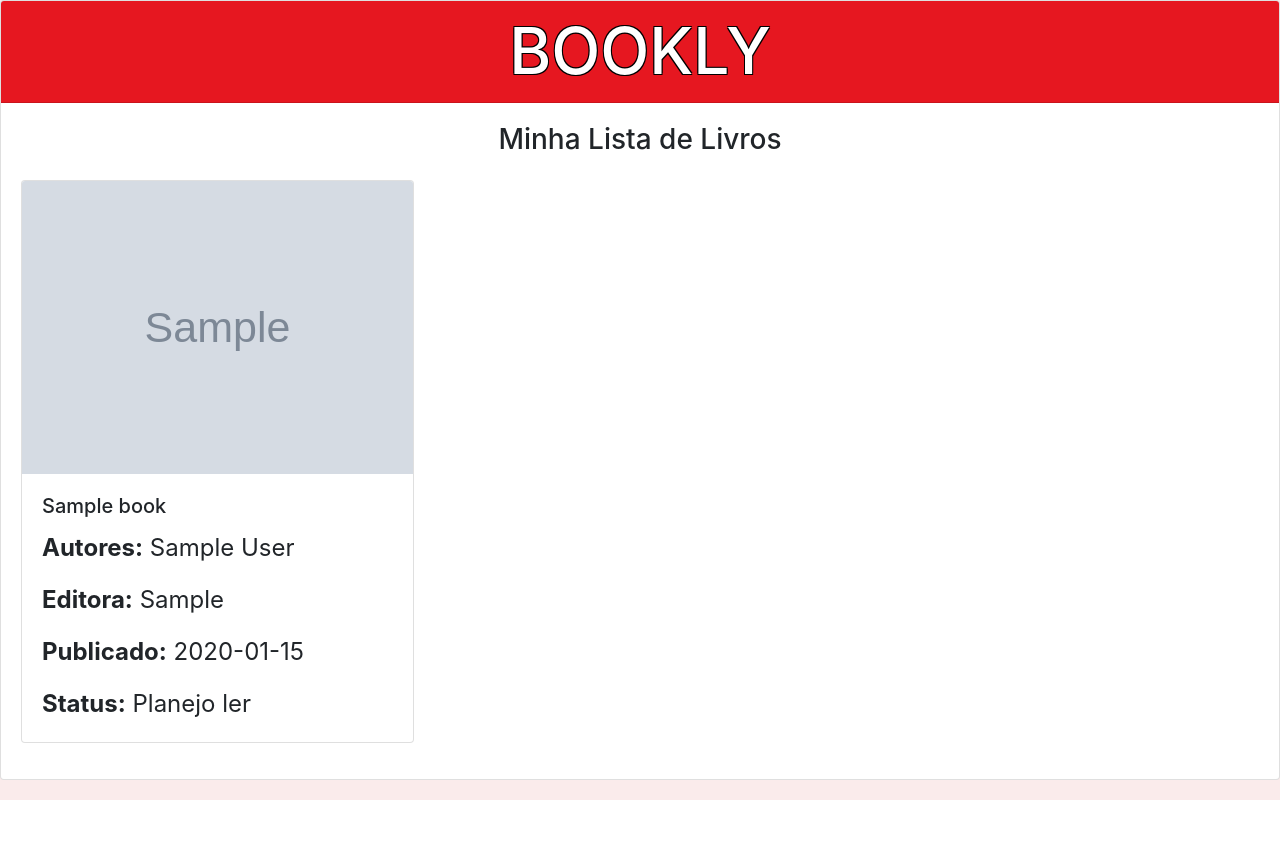
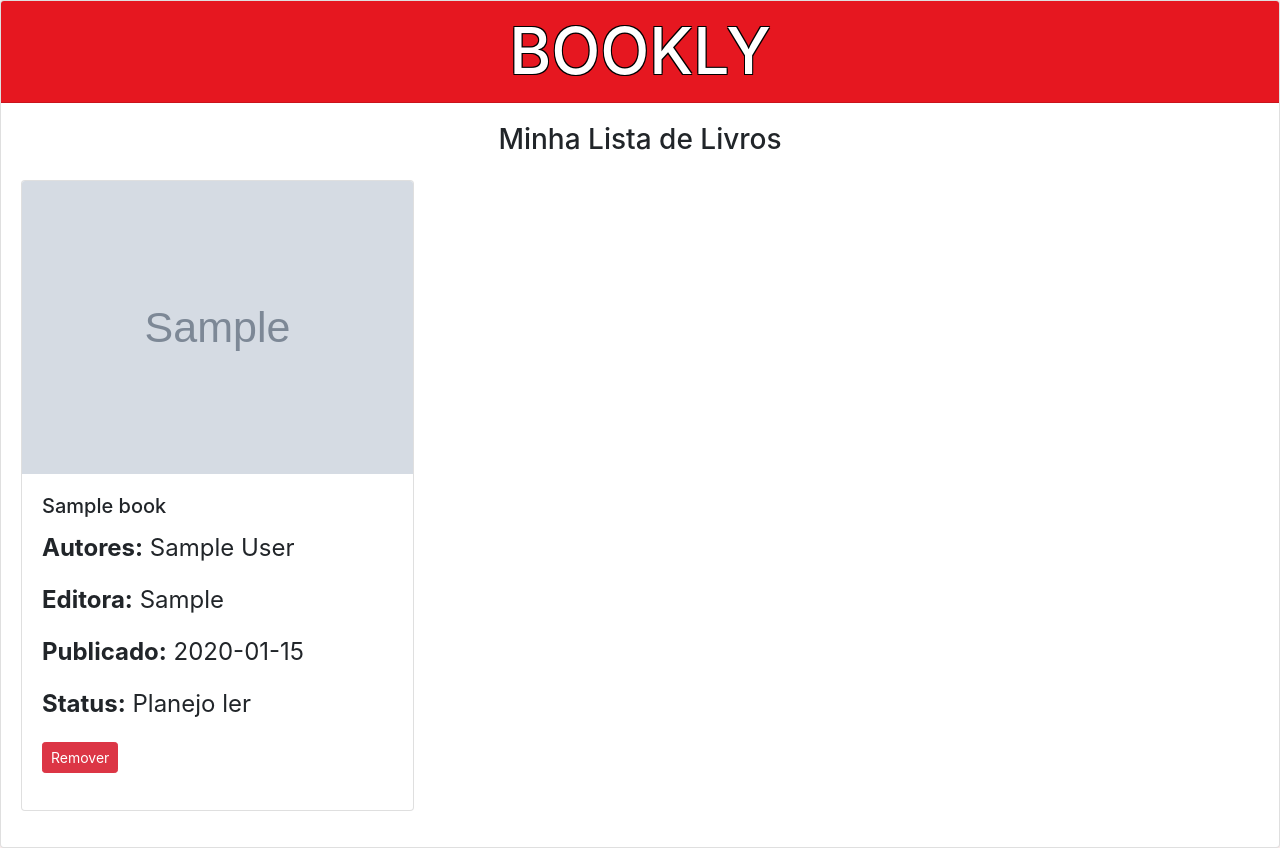
Before and after one commit to pedrohmadruga/wsBackend-Fabrica25.2, a Django app: page /profile/ in a window 1280 px wide. Before the commit the page ends 800 px from the top, so only its background shows below. Run offline with Django 5.2, Linux system fonts and the light colour scheme; a user stored in the database is signed in; tables that the repository leaves empty hold one stand-in row (values such as "Sample post"); grey boxes marked "Sample" are stand-in pictures; some libraries are stand-ins or nearby versions.

Commit message:
feat :arrow_up: Opção de remover da lista

```diff
--- a/project/core/templates/profile.html
+++ b/project/core/templates/profile.html
@@ -34,6 +34,14 @@
           <p class="card-text">
             <strong>Status:</strong> {{ userbook.get_status_display }}
           </p>
+          <p class="card-text mt-2">
+            <form method="post" action="{% url 'remove_book' userbook.id %}">
+                {% csrf_token %}
+                <button type="submit" class="btn btn-danger btn-sm">
+                    <i class="fas fa-trash-alt"></i> Remover
+                </button>
+            </form>
+        </p>
         </div>
       </div>
     </div>
--- a/project/core/urls.py
+++ b/project/core/urls.py
@@ -1,5 +1,5 @@
 from django.urls import path
-from .views import HomeView, BookSearchView, CustomLoginView, SignUpView, ProfileView, AddBookToListView
+from .views import HomeView, BookSearchView, CustomLoginView, SignUpView, ProfileView, AddBookToListView, RemoveBookFromListView
 
 urlpatterns = [
     path('', HomeView.as_view(), name = 'home'),
@@ -7,5 +7,6 @@ urlpatterns = [
     path('login/', CustomLoginView.as_view(), name = 'login'),
     path('signup/', SignUpView.as_view(), name='signup'),
     path('profile/', ProfileView.as_view(), name='profile'),
-    path('add-book/', AddBookToListView.as_view(), name='add_book')
+    path('add-book/', AddBookToListView.as_view(), name='add_book'),
+    path('remove-book/<int:userbook_id>/', RemoveBookFromListView.as_view(), name='remove_book'),
 ]
--- a/project/core/views.py
+++ b/project/core/views.py
@@ -5,6 +5,7 @@ from django.contrib.auth.mixins import LoginRequiredMixin
 import requests, math
 from django.urls import reverse_lazy
 from .models import CustomUser, UserBook, Book
+from django.shortcuts import redirect, get_object_or_404
 
 class HomeView(TemplateView):
     template_name = 'home.html'
@@ -124,3 +125,10 @@ class AddBookToListView(LoginRequiredMixin, View):
         )
 
         return redirect(request.META.get("HTTP_REFERER", "home"))
+
+
+class RemoveBookFromListView(LoginRequiredMixin, View):
+    def post(self, request, userbook_id, *args, **kwargs):
+        userbook = get_object_or_404(UserBook, id=userbook_id, user=request.user)
+        userbook.delete()
+        return redirect(request.META.get("HTTP_REFERER", "profile"))
```
